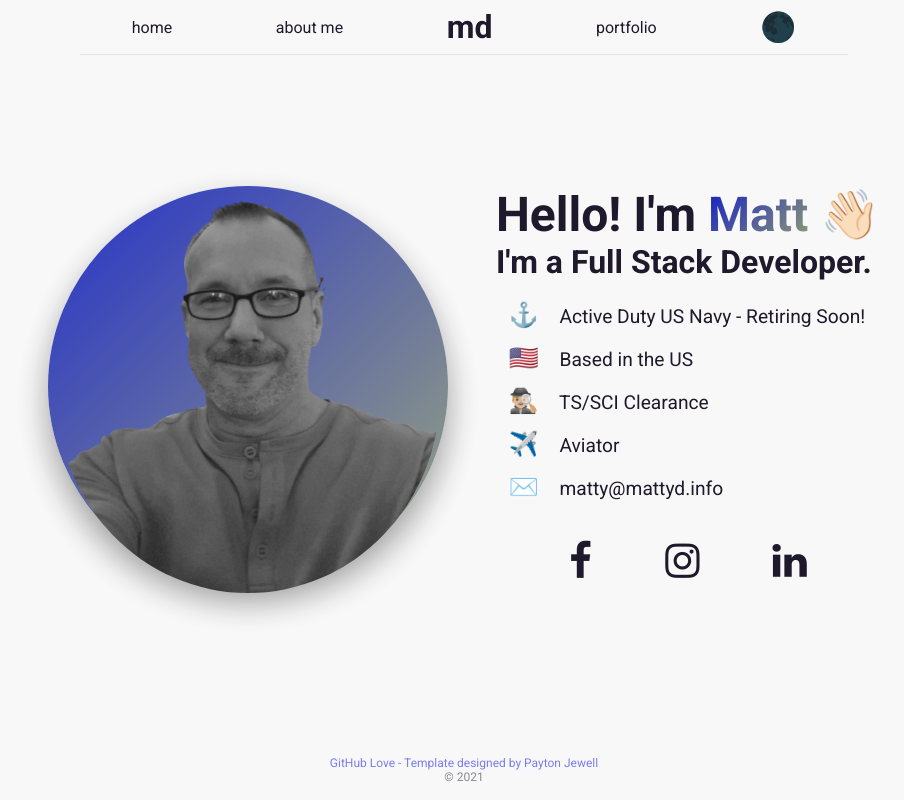
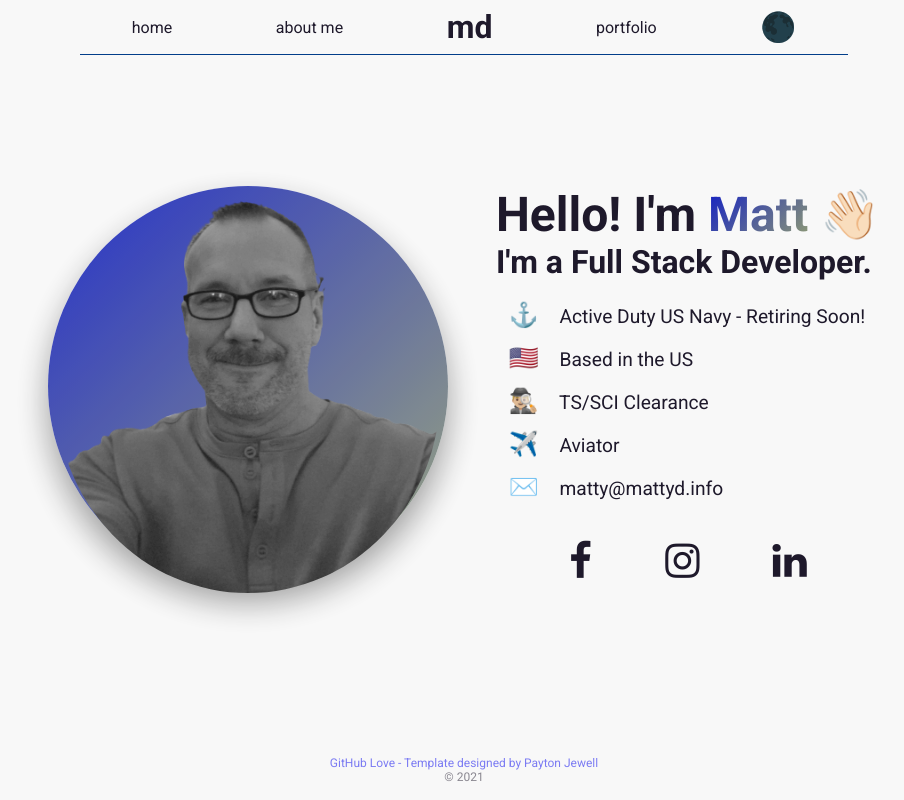
Before and after one commit to TheyCallMeMattyD/react-portfolio, a React (Create React App) app: page / in a window 1280 px wide. Shown: the whole page, without its empty margins (176-1080 px from the left). Built offline with nearby package versions, Linux system fonts and the light colour scheme; the HTML template or start-up script is replaced by a standard one.

Commit message:
changed navBar line color

```diff
--- a/src/Components/Navbar.module.scss
+++ b/src/Components/Navbar.module.scss
@@ -6,7 +6,7 @@
   max-width: 90%;
   justify-items: center;
   align-items: center;
-  border-bottom: 1px solid #e4e4e4;
+  border-bottom: 1px solid #023e8a;
   text-transform: lowercase;
   margin: 0 auto;
   font-size: 1rem;
```
